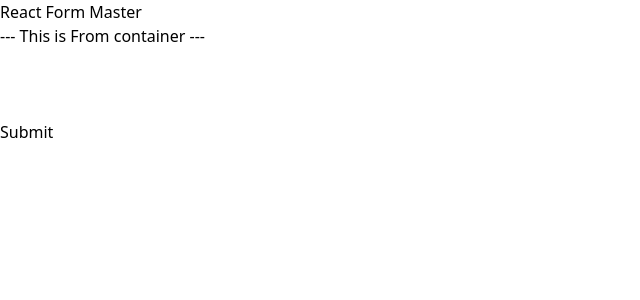
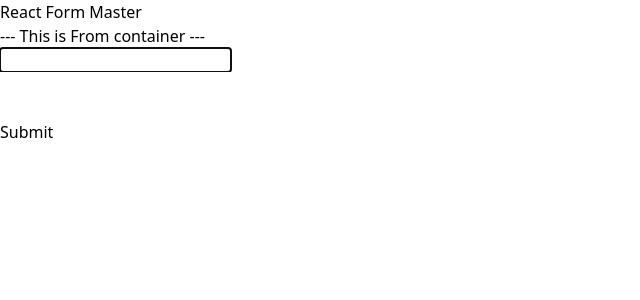
Before and after one commit to tonmoy-sutradhar/React-form-concept, a React (Vite) app: page / in a window 1280 px wide. Shown: the top 300 px of the page, without its empty margins (0-640 px from the left). Built offline with nearby package versions, Linux system fonts and the light colour scheme.

Commit message:
useRef to create a reference to the element and access value by using like: nameRef.current.value.

```diff
--- a/src/Components/RefForm/RefForm.jsx
+++ b/src/Components/RefForm/RefForm.jsx
@@ -1,9 +1,13 @@
-import { useRef } from "react";
+import { useEffect, useRef } from "react";
 
 const RefForm = () => {
   const refName = useRef(null);
   const refEmail = useRef(null);
   const refPassword = useRef(null);
+
+  useEffect(() => {
+    refName.current.focus();
+  }, []);
 
   const handleSubmit = (e) => {
     e.preventDefault();
@@ -18,10 +22,10 @@ const RefForm = () => {
         <h1 className="text-center text-xl font-bold mt-14">
           --- This is From container ---
         </h1>
-        <div className="text-center mt-6 ">
+        <div className="text-center mt-6  ">
           <input
             ref={refName}
-            className="border-2  border-blue-600 rounded-md "
+            className="border-2  border-blue-600 rounded-md p-1 "
             type="text"
             name="name"
           />
@@ -38,6 +42,7 @@ const RefForm = () => {
 
         <div className="text-center mt-6 ">
           <input
+            required
             ref={refPassword}
             className="border-2  border-blue-600 rounded-md "
             type="password"
--- a/src/Components/UseState/UseState.jsx
+++ b/src/Components/UseState/UseState.jsx
@@ -41,6 +41,7 @@ const UseState = () => {
         </h1>
         <div className="text-center mt-6 ">
           <input
+            defaultValue={"abc"}
             value={"Tonmoy sutradhar"}
             onChange={handleNameChange}
             className="border-2  border-blue-600 rounded-md "
@@ -52,6 +53,7 @@ const UseState = () => {
         <div className="text-center mt-6 ">
           <input
             onChange={handleEmailChange}
+            defaultValue={"abc@gmail.com"}
             className="border-2  border-blue-600 rounded-md "
             type="email"
             name="email"
--- a/src/Components/form_js.js
+++ b/src/Components/form_js.js
@@ -6,5 +6,5 @@
  *
  * 3. Controlled Element:  One obj in a state holding all the input field value
  *
- * 4. UnContrlolled Element:
+ * 4. UnContrlolled Element: useRef to create a reference to the element and access value by using like: nameRef.current.value.
  */
```
